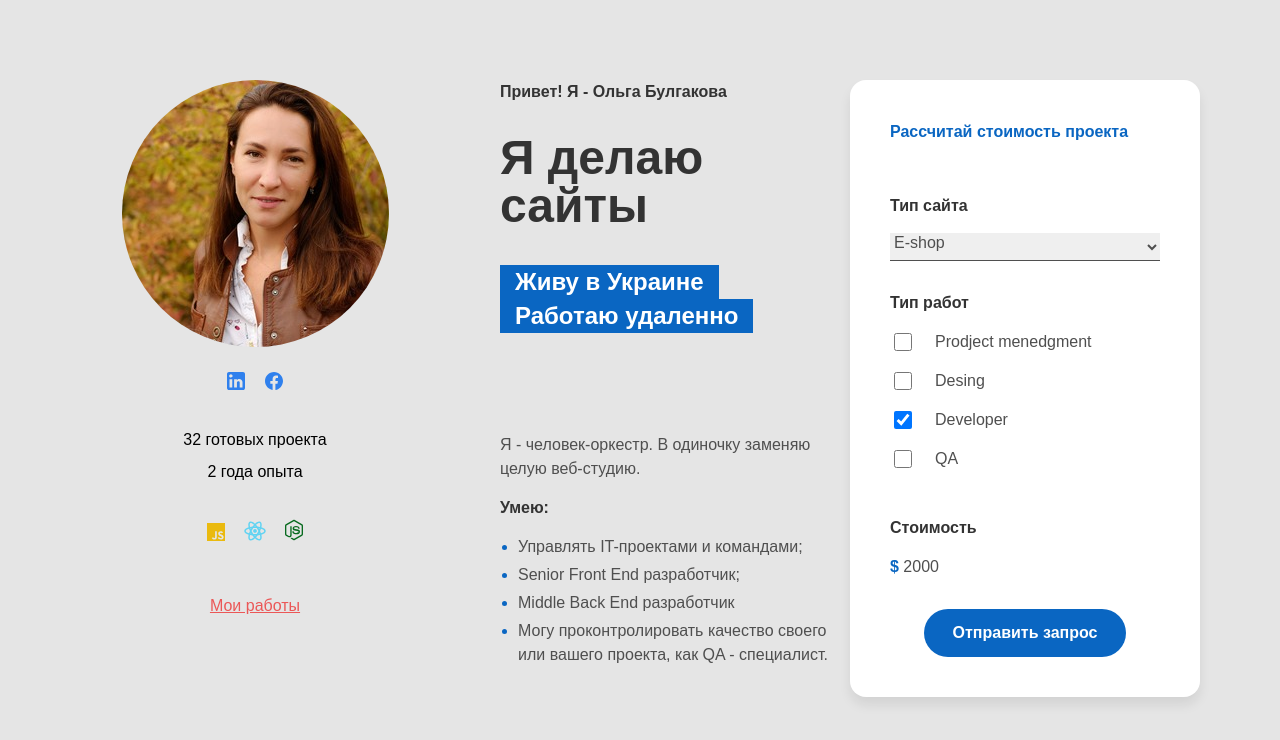
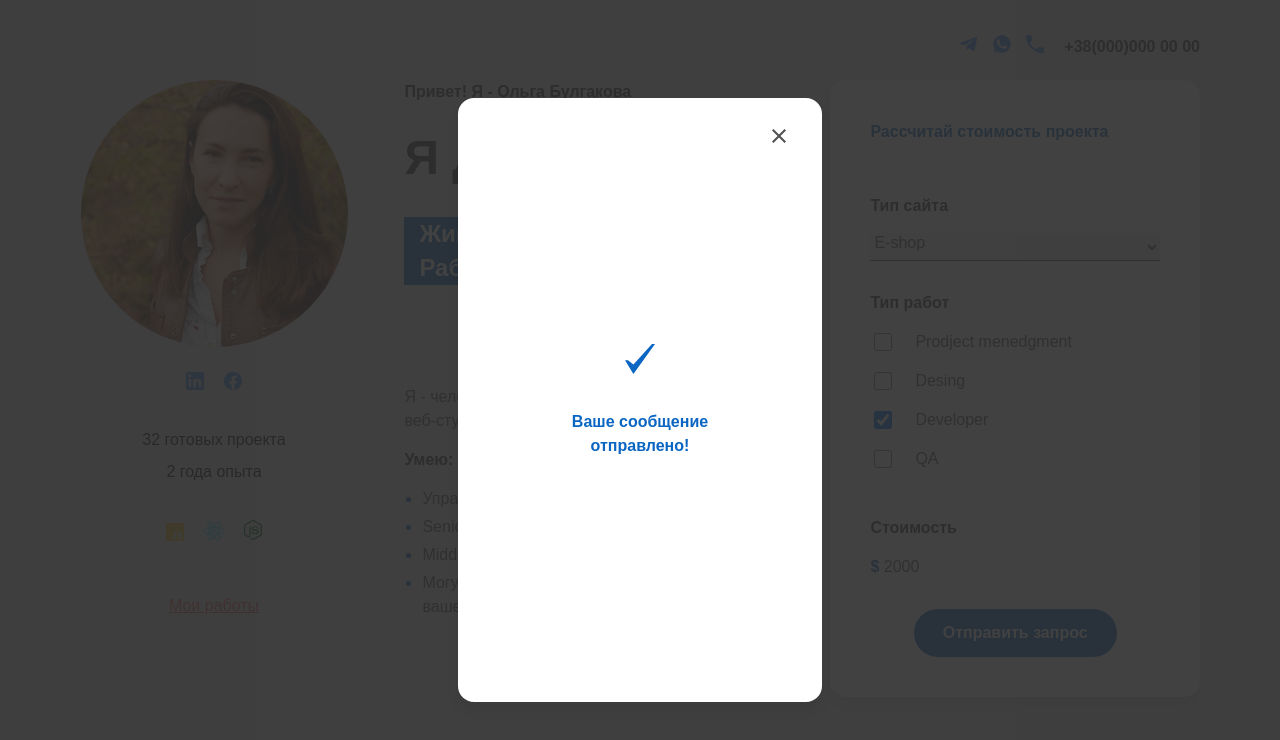
Before and after one commit to OlBul/resume, a plain HTML site: page index.html in a window 1280 px wide. Drawn offline with Linux system fonts and the light colour scheme.

Commit message:
Add files via upload

```diff
--- a/css/style.css
+++ b/css/style.css
@@ -9,14 +9,16 @@
  }
 
  .wrapper {
+     position: relative;
      display: flex;
      flex-direction: row;
      padding: 80px;
+     justify-content: space-between;
  }
 
  /* ======= expirionce-section ========= */
  .expirionce-section {
-     width: 33%;
+     width: 268px;
      display: flex;
      flex-direction: column;
      align-items: center;
@@ -64,10 +66,11 @@
 
  .my-info-section {
     width: 33%;
-    margin-left: 70px;
+    margin: 0 25px;
     display: flex;
     flex-direction: column;
     align-items: flex-start;
+
  }
 
  .my-profession {
@@ -234,3 +237,156 @@
     border: none;
     outline: none;
  }
+
+/* ==== contacts-section === */
+
+.contacts-section {
+    position: absolute;
+    top: 35px;
+    right: 80px;
+    display: flex;
+    flex-direction: row;
+    justify-content: center;
+}
+.phone-link-icon,
+.viber-link,
+.telegram-link {
+    text-decoration: none;
+}
+.phone-icon,
+.viber-icon,
+.telegram-icon {
+    width: 18px;
+    height: 18px;
+}
+.viber-icon,
+.telegram-icon {
+    margin-right: 15px;
+}
+.phone-icon {
+    margin-right: 20px;
+}
+.phone-link-number {
+    font-weight: bold;
+    font-size: 16px;
+    line-height: 24px;
+    color: #333333;
+    text-decoration: none;
+}
+
+/* ===== modal-section ==== */
+
+.modal-bgd {
+    position: fixed;
+    top: 0;
+    left: 0;
+    width: 100%;
+    height: 100%;
+    background: rgba(45, 45, 45, 0.9);
+    display: flex;
+    align-items: center;
+    justify-content: center;
+    pointer-events: none;
+    opacity: 0;
+}
+
+.modal-active {
+    pointer-events: all;
+    opacity: 1;
+}
+
+.modal-container {
+    position: relative;
+    background: #FFFFFF;
+    box-shadow: 0px 8px 12px rgba(0, 0, 0, 0.08);
+    border-radius: 16px;
+    padding: 110px 40px;
+    width: 364px;
+    opacity: 1;
+    display: flex;
+    flex-direction: column;
+    align-items: center;
+    box-sizing: border-box;
+    height: 604px;
+}
+
+.modal-title {
+    font-weight: bold;
+    font-size: 16px;
+    line-height: 24px;
+    text-align: center;
+    color: #0A66C2;
+    margin-bottom: 40px;
+}
+
+.user-email-title {
+    font-weight: bold;
+    font-size: 16px;
+    line-height: 24px;
+    color: #333333;
+    width: 100%;
+}
+
+.modal-container-form {
+    display: flex;
+    flex-direction: column;
+    align-items: center;
+    width: 100%;
+}
+
+#user-email {
+    margin-bottom: 115px;
+    width: 100%;
+    font-family: 'Montserrat', sans-serif;
+    margin-top: 15px;
+    font-size: 16px;
+    line-height: 24px;
+    color: #4F4F4F;
+    padding: 8px 0;
+    border: none;
+    outline: none;
+    border-bottom: 1px solid #4F4F4F;
+}
+
+
+.modal-submit-button{
+    background: #0A66C2;
+    border-radius: 24px;
+    font-weight: bold;
+    font-size: 16px;
+    line-height: 24px;
+    color: #FFFFFF;
+    padding: 12px 29px;
+    border: none;
+    outline: none;
+}
+
+.modal-icon {
+    margin-bottom: 30px;
+}
+
+.modal-close-btn {
+    border: none;
+    outline: none;
+    background: none;
+    cursor: pointer;
+    position: absolute;
+    top: 30px;
+    right: 30px;
+}
+
+.modal-success-massedge {
+    font-weight: bold;
+    font-size: 16px;
+    line-height: 24px;
+    text-align: center;
+    color: #0A66C2;
+}
+
+.modal-container-success {
+    justify-content: center;
+}
+
+.modal-success-icon {
+    margin-bottom: 35px;
+}
--- a/index.html
+++ b/index.html
@@ -11,6 +11,22 @@
  </head>
  <body>
      <div class="wrapper">
+        <section class="contacts-section">
+            <a href="https://t.me/Olbulh" class="telegram-link">
+                <img src="img/icons/telegram-icon.svg" class="telegram-icon" alt="">
+            </a>
+            <a href="tel:+38000000000" class="viber-link">
+                <img src="img/icons/viber-icon.svg" class="viber-icon" alt="">
+            </a>
+            <a href="tel:+38000000000" class="phone-link-icon">
+                <img src="img/icons/phone-icon.svg" class="phone-icon" alt="">
+            </a>
+            <a href="tel:+38000000000" class="phone-link-number">
+                +38(000)000 00 00
+            </a>
+        </section>
+        <!-- /.contacts-section -->
+
         <section class="expirionce-section">
             <img src="img/photo.jpg" alt=""  class="my-foto">
             <div>
@@ -101,5 +117,33 @@
         </section>
         <!-- /.project-price -->
     </div>
+
+    <div class="modal-bgd">
+        <div class="modal-container">
+            <button class="modal-close-btn">
+                <img src="img/icons/close-icon.svg" alt="close icon">
+            </button>
+            <img src="img/icons/mail-icon.svg" alt="mail-icon" class="modal-icon">
+            <h4 class="modal-title">Я свяжусь с вами  на <br> протяжении ближайшего часа</h4>
+            <form action="" class="modal-container-form">
+                <label for="user-email" class="user-email-title">Email</label>
+                <input placeholder="Укажите e-mail" type="email" name="user-email" id="user-email">
+
+                <button type="submit" class="modal-submit-button">Отправить</button>
+            </form>
+        </div>
+    </div>
+
+    <div class="modal-bgd modal-active">
+        <div class="modal-container modal-container-success ">
+            <button class="modal-close-btn">
+                <img src="img/icons/close-icon.svg" alt="close icon">
+            </button>
+            <img src="img/icons/success-icon.svg" alt="success icon" class="modal-success-icon">
+            <p class="modal-success-massedge">Ваше сообщение <br> отправлено!</p>
+
+
+        </div>
+    </div>
  </body>
  </html>
```
Also changed, not shown: img/icons/close-icon.svg (added), img/icons/mail-icon.svg (added), img/icons/success-icon.svg (added).
